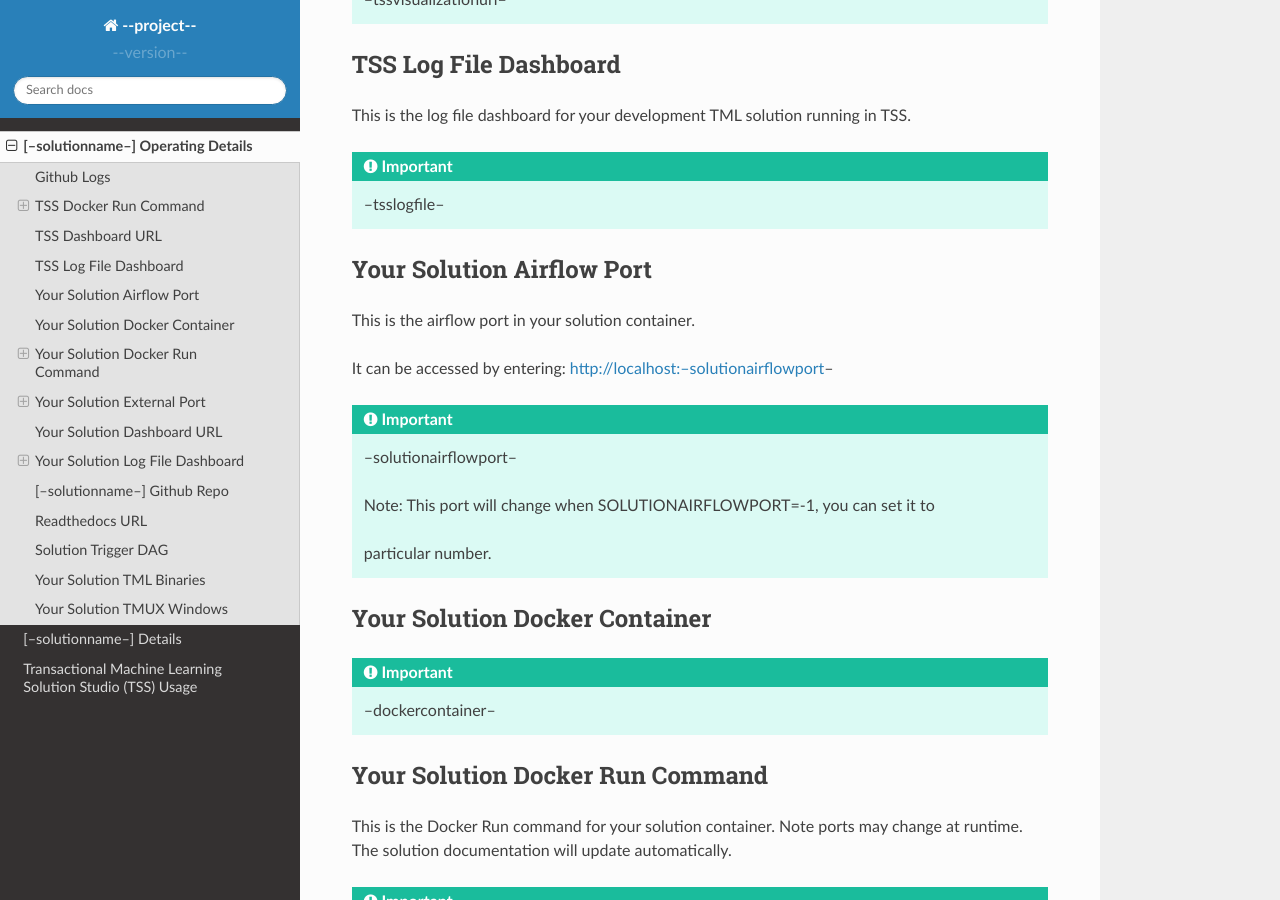
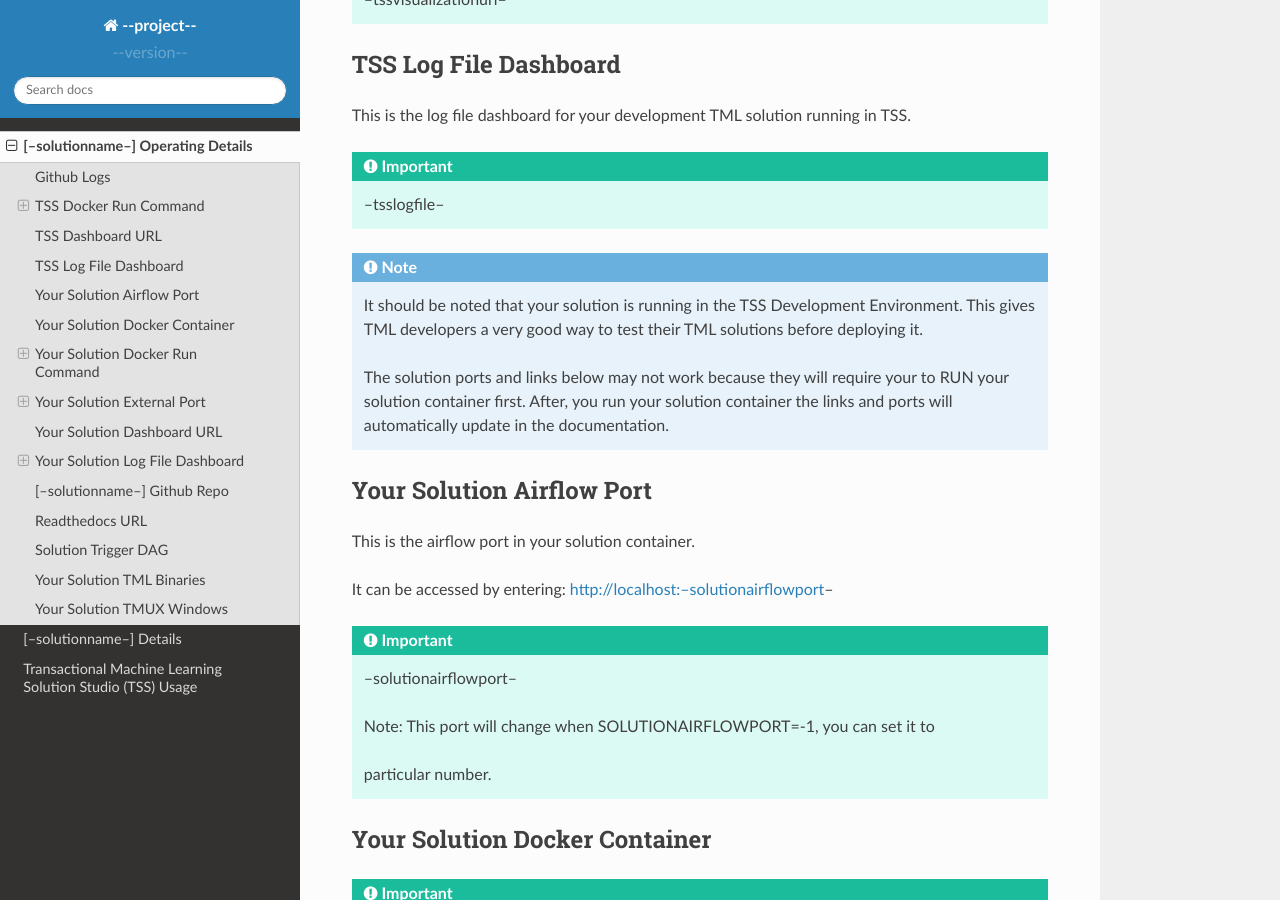
Before and after one commit to vanesalcb06/tssproject2-2b5c, a Sphinx documentation site: the page built from docs/source/operating.rst, in a window 1280 px wide and 900 px high, scrolled down 2264 px. Built offline with Sphinx 7.4.7 and the Read the Docs theme 2.0.0, drawn with Linux system fonts in a browser that asks for light colours.

Commit message:
Update operating.rst

```diff
--- a/docs/source/operating.rst
+++ b/docs/source/operating.rst
@@ -120,6 +120,13 @@ This is the log file dashboard for your development TML solution running in TSS.
 
 .. important::
    --tsslogfile--
+
+.. note::
+   It should be noted that your solution is running in the TSS Development Environment. This gives TML developers a very good way to test their TML solutions
+   before deploying it.
+
+   The solution ports and links below may not work because they will require your to RUN your solution container first.  After, you run your solution container
+   the links and ports will automatically update in the documentation.
 
 Your Solution Airflow Port
 --------------------------
```
